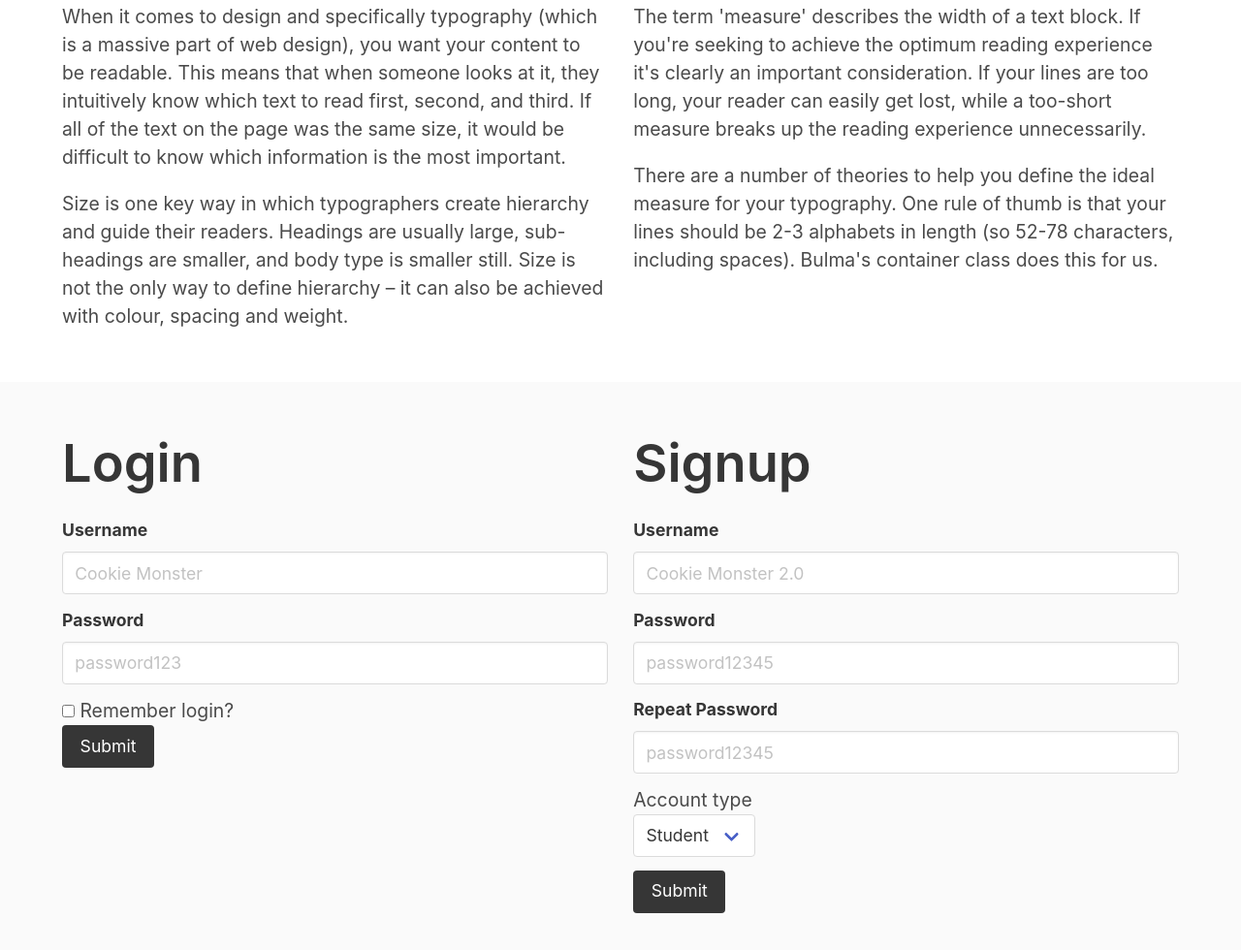
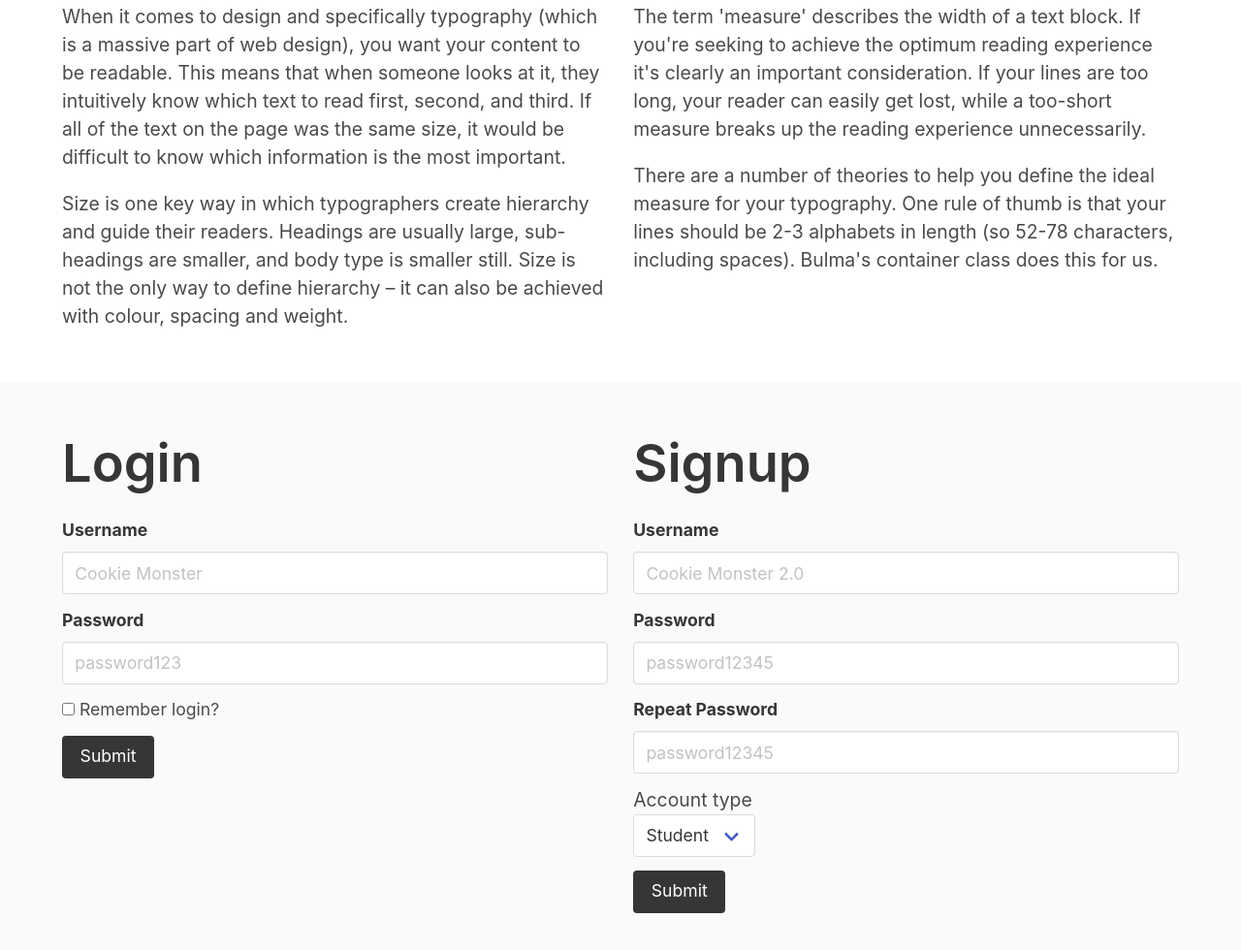
Before and after one commit to jdmar3-comp426/a02-cdmatamo, a website: page index.html in a window 1280 px wide. Shown: the part 3461-4441 px from the top of the page at 97% size. Drawn offline with nearby package versions, Linux system fonts and the light colour scheme; a web font is replaced by a local one.

Commit message:
7th attempt

```diff
--- a/index.html
+++ b/index.html
@@ -169,8 +169,8 @@
                             <input class="input" type="password" placeholder="password123" name="password">
                         </div>
                     </div>
-                    <div class="container">
-                        <div class="content">
+                    <div class="field">
+                        <div class="control">
                             <label class="checkbox">
                                 <input type="checkbox" name="remember">
                                 Remember login?
```
